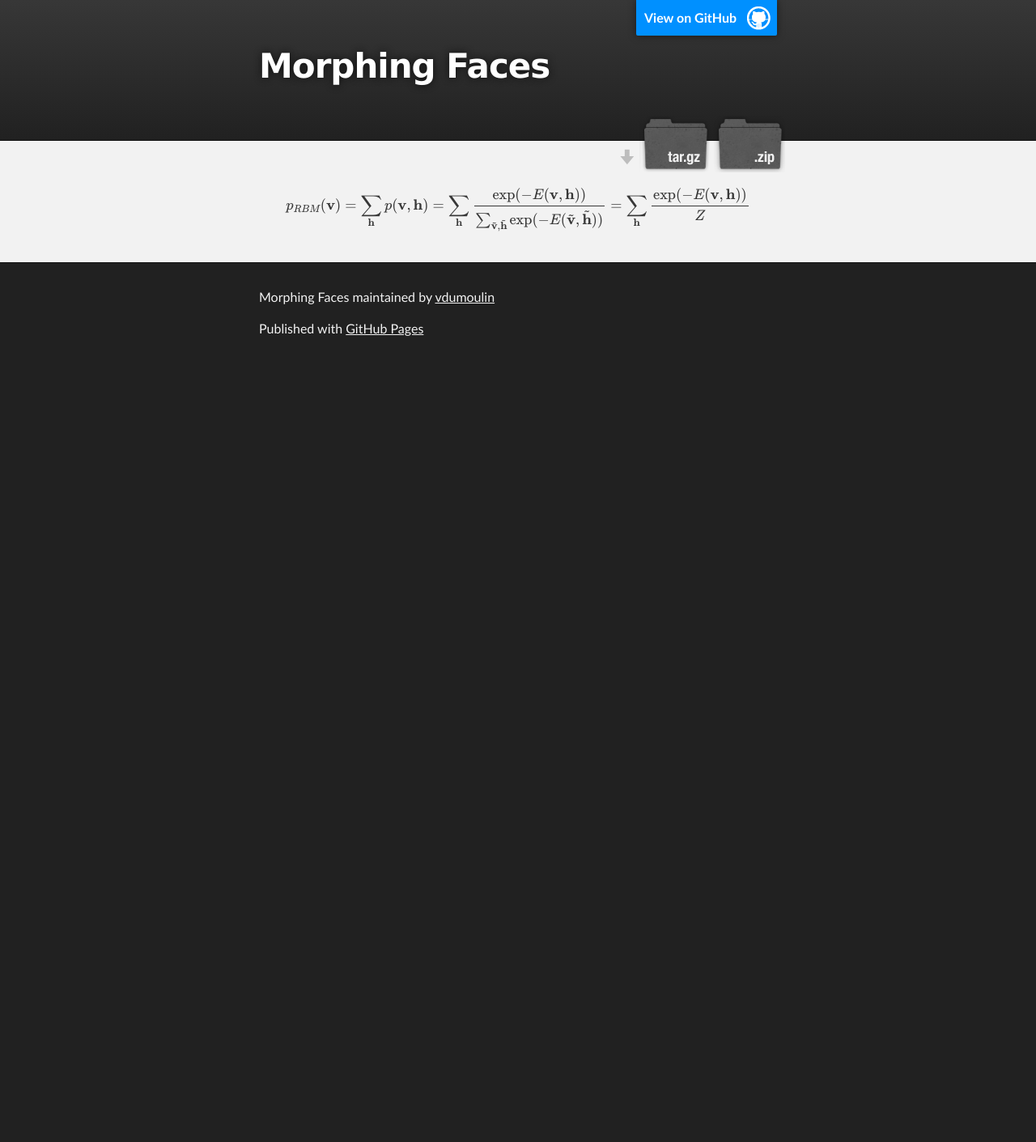
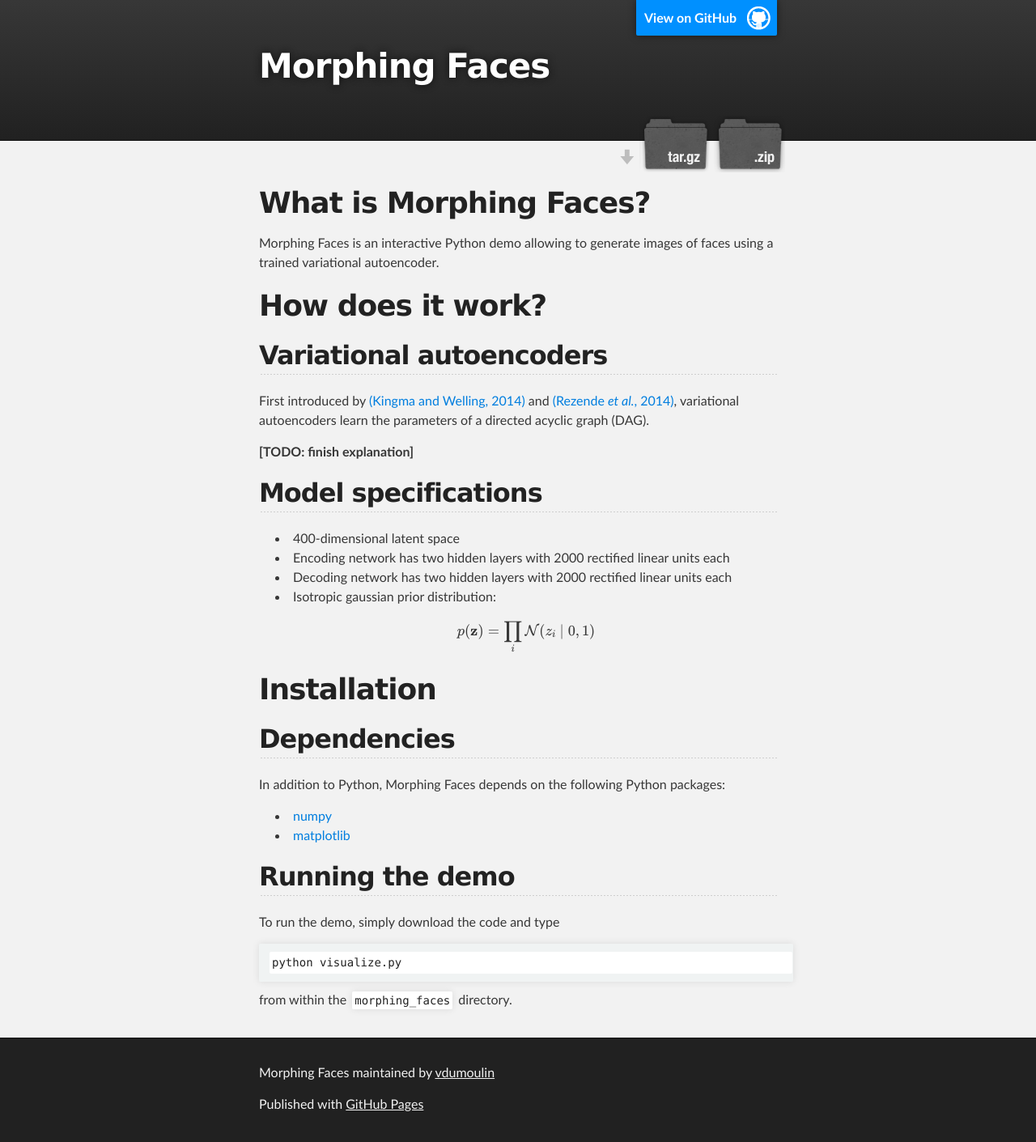
Before and after one commit to vdumoulin/morphing_faces, a Jekyll site: the page built from index.md, in a window 1280 px wide. Shown: the whole page at 81% size. Built offline with Jekyll 4.4.1, drawn with Linux system fonts in a browser that asks for light colours; formulas are drawn with MathJax 3; the repository's description, which GitHub fills in, is left out; before the commit the page ends 900 px from its top, so only the background shows below that.

Commit message:
Start writing page

````diff
--- a/index.md
+++ b/index.md
@@ -2,13 +2,44 @@
 layout: default
 ---
 
-\\[
-  p\_{RBM}(\mathbf{v}) = \sum\_{\mathbf{h}} p(\mathbf{v}, \mathbf{h})
-                       = \sum\_{\mathbf{h}} \frac{
-                             \exp(-E(\mathbf{v}, \mathbf{h}))
-                         }{
-                             \sum\_{\tilde{\mathbf{v}}, \tilde{\mathbf{h}}}
-                             \exp(-E(\tilde{\mathbf{v}}, \tilde{\mathbf{h}}))
-                         }
-                       = \sum\_{\mathbf{h}} \frac{\exp(-E(\mathbf{v}, \mathbf{h}))}{Z}
-\\]
+# What is Morphing Faces?
+
+Morphing Faces is an interactive Python demo allowing to generate images of
+faces using a trained variational autoencoder.
+
+# How does it work?
+
+## Variational autoencoders
+
+First introduced by [(Kingma and Welling, 2014)](http://arxiv.org/abs/1312.6114)
+and [(Rezende _et al._, 2014)](http://arxiv.org/abs/1401.4082), variational
+autoencoders learn the parameters of a directed acyclic graph (DAG).
+
+__[TODO: finish explanation]__
+
+## Model specifications
+
+* 400-dimensional latent space
+* Encoding network has two hidden layers with 2000 rectified linear units each
+* Decoding network has two hidden layers with 2000 rectified linear units each
+* Isotropic gaussian prior distribution:
+  \\[ p(\\mathbf{z}) = \\prod_{i} \\mathcal{N}(z_i \mid 0, 1) \\]
+
+# Installation
+
+## Dependencies
+
+In addition to Python, Morphing Faces depends on the following Python packages:
+
+* [numpy](www.numpy.org/)
+* [matplotlib](matplotlib.org/)
+
+## Running the demo
+
+To run the demo, simply download the code and type
+
+```
+python visualize.py
+```
+
+from within the `morphing_faces` directory.
````
